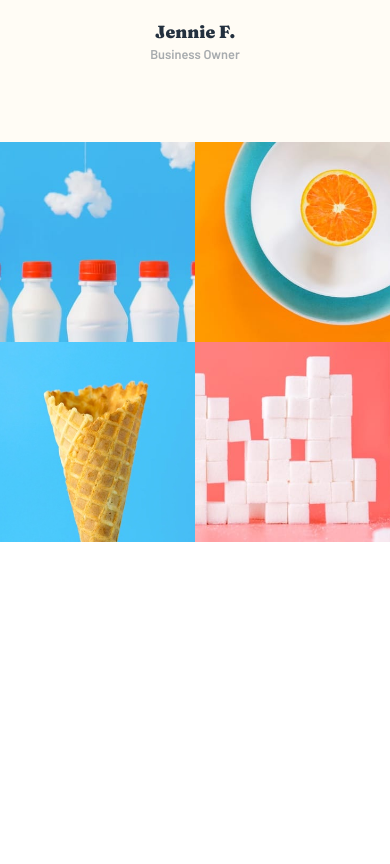
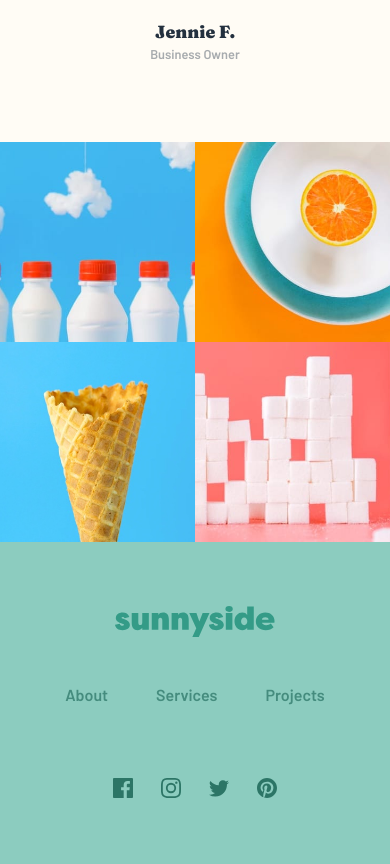
Before and after one commit to aaronpaulgz/fm-sunnyside, a plain HTML site: page index.html in a window 390 px wide. Shown: the part 3992-4856 px from the top of the page. Before the commit the page ends 4534 px from the top, so only its background shows below. Drawn offline with Linux system fonts and the light colour scheme.

Commit message:
Footer done. Mobile and Tablet responsive done.

```diff
--- a/index.html
+++ b/index.html
@@ -186,6 +186,30 @@
       <div class="figure ice_cream"></div>
       <div class="figure sugar"></div>
     </div>
+    <footer class="footer">
+      <div class="footer_container">
+        <img class="footer_logo" src="./images/logo.svg" alt="" />
+        <ul class="footer_list">
+          <li class="footer_list_item">About</li>
+          <li class="footer_list_item">Services</li>
+          <li class="footer_list_item">Projects</li>
+        </ul>
+        <div class="footer_rrss">
+          <div class="rrss">
+            <img src="./images/icon-facebook.svg" alt="" />
+          </div>
+          <div class="rrss">
+            <img src="./images/icon-instagram.svg" alt="" />
+          </div>
+          <div class="rrss">
+            <img src="./images/icon-twitter.svg" alt="" />
+          </div>
+          <div class="rrss">
+            <img src="./images/icon-pinterest.svg" alt="" />
+          </div>
+        </div>
+      </div>
+    </footer>
   </body>
   <script src="scripts.js"></script>
 </html>
--- a/styles/styles.css
+++ b/styles/styles.css
@@ -5,6 +5,7 @@
   --beige: hsl(45, 100%, 98%);
   --dark-desaturated-cyan-text: hsl(167, 40%, 24%);
   --dark-moderate-cyan-footer: hsl(168, 34%, 41%);
+  --cyan-footer: #8cccbf;
   --very-dark-desaturated-blue: hsl(212, 27%, 19%);
   --dark-blue-photo-text: hsl(198, 62%, 26%);
   --very-dark-grayish-blue: hsl(213, 9%, 39%);
@@ -278,3 +279,49 @@
 .sugar {
   background-image: url(../images/mobile/image-gallery-sugar-cubes.jpg);
 }
+
+.footer {
+  background-color: var(--cyan-footer);
+  padding: 64px 0;
+}
+
+.footer_container {
+  display: flex;
+  flex-direction: column;
+  justify-content: center;
+  align-items: center;
+}
+
+.footer_logo {
+  width: 160px;
+}
+.footer_list {
+  display: flex;
+  margin: 48px 0 0 0;
+}
+
+.footer_list_item {
+  list-style: none;
+  margin: 0 24px 0;
+  font-family: var(--font--secondary);
+  color: var(--dark-moderate-cyan-footer);
+}
+
+.footer_rrss {
+  display: flex;
+  margin: 72px 0 0 0;
+}
+
+.rrss {
+  width: 24px;
+  height: 24px;
+  display: flex;
+  justify-content: center;
+  align-items: center;
+  margin: 0 12px;
+}
+
+.footer_logo {
+  filter: invert(42%) sepia(8%) saturate(2822%) hue-rotate(118deg)
+    brightness(88%) contrast(88%);
+}
--- a/styles/tablet.css
+++ b/styles/tablet.css
@@ -84,3 +84,15 @@
   line-height: 1.2rem;
   font-size: 0.8rem;
 }
+
+.services {
+  display: flex;
+}
+
+.service_container {
+  min-height: 384px;
+  width: 50%;
+  background-position: 0px -120px;
+  background-size: cover;
+  background-repeat: no-repeat;
+}
```
